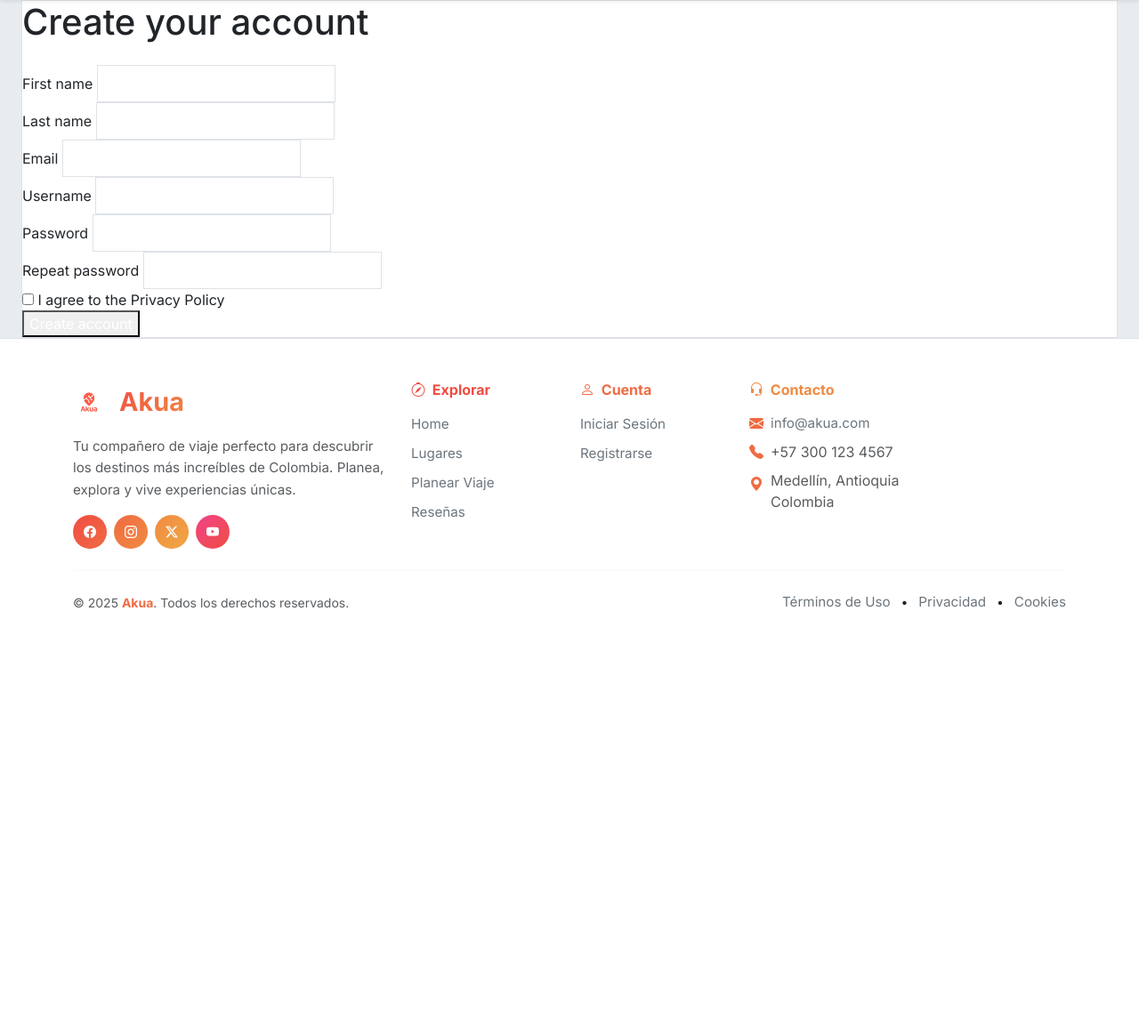
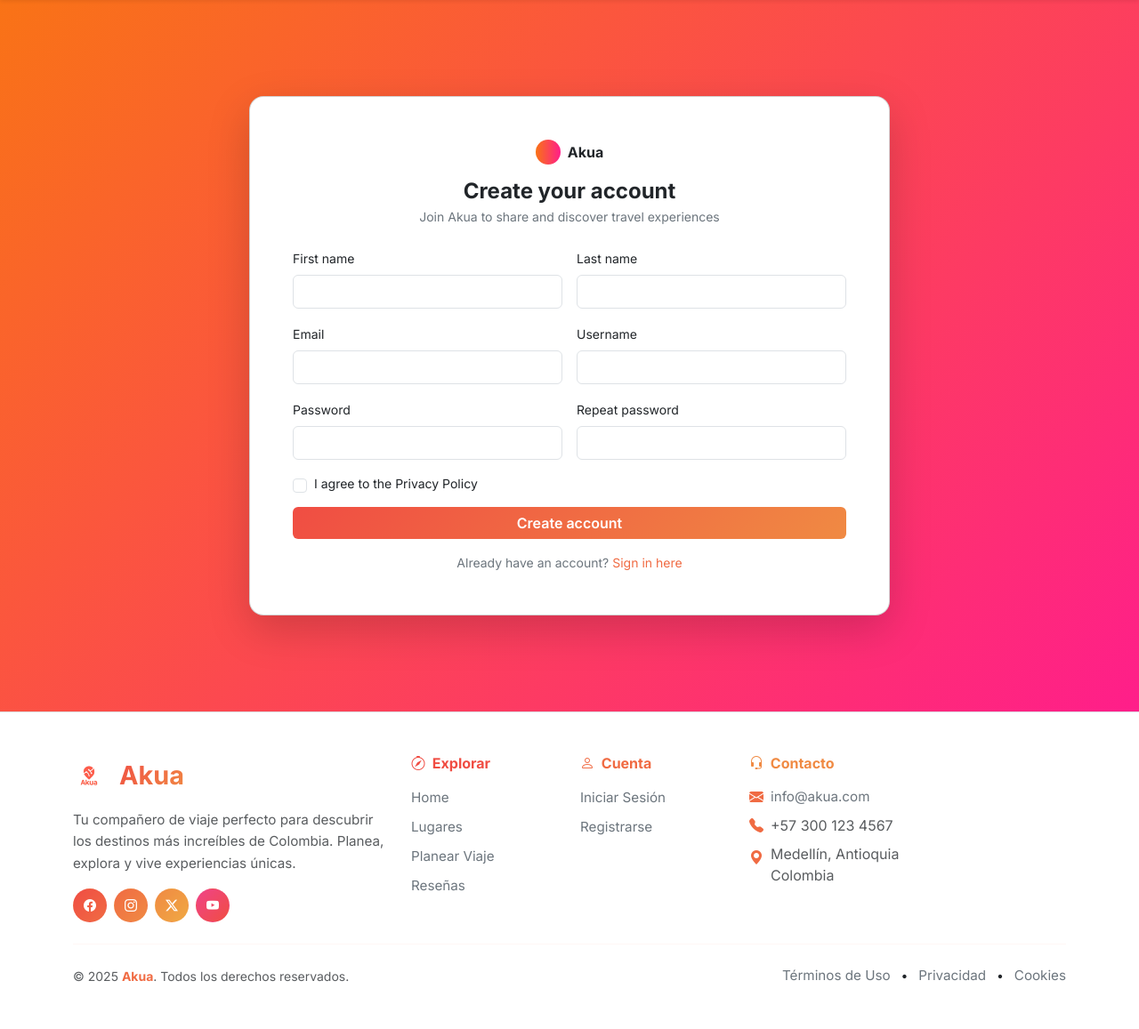
Before and after one commit to Luisagudelo372/Akua, a Django app: page /register/ in a window 1280 px wide. Shown: the part 67-1224 px from the top of the page at 89% size. Before the commit the page ends 751 px from the top, so only its background shows below. Run offline with Django 5.2, Linux system fonts and the light colour scheme.

Commit message:
Front Pagina Registro

```diff
--- a/core/templates/core/register.html
+++ b/core/templates/core/register.html
@@ -2,40 +2,64 @@
 
 {% block title %}Sign Up — Akua{% endblock %}
 {% block content %}
-<div class="min-h-[70vh] flex items-center justify-center px-4 py-12">
-    <div class="bg-white rounded-2xl shadow-card border w-full max-w-2xl p-6">
-        <h1 class="text-2xl font-bold mb-4">Create your account</h1>
-        <form method="post" action="{% url 'register' %}" class="grid grid-cols-1 md:grid-cols-2 gap-6">{% csrf_token %}
-            <div>
-                <label class="text-sm">First name</label>
-                <input name="first_name" class="w-full border rounded-lg px-3 py-2">
+<section class="min-vh-100 d-flex align-items-center justify-content-center bg-gradient-akua">
+    <div class="card shadow-lg rounded-4" style="max-width: 720px; width: 100%;">
+        <div class="card-body p-4 p-md-5">
+            <div class="d-flex align-items-center justify-content-center gap-2 mb-3">
+                <span class="navbar-brand-logo"><i class="bi bi-leaf-fill"></i></span>
+                <strong>Akua</strong>
             </div>
-            <div>
-                <label class="text-sm">Last name</label>
-                <input name="last_name" class="w-full border rounded-lg px-3 py-2">
+
+            <h1 class="h4 fw-bold text-center mb-1">Create your account</h1>
+            <p class="text-center text-secondary small mb-4">Join Akua to share and discover travel experiences</p>
+
+            <form method="post" action="{% url 'register' %}" class="row g-3">
+                {% csrf_token %}
+                <div class="col-md-6">
+                    <label class="form-label small">First name</label>
+                    <input name="first_name" class="form-control" required>
                 </div>
-            <div>
-                <label class="text-sm">Email</label>
-                <input type="email" name="email" class="w-full border rounded-lg px-3 py-2">
+
+                <div class="col-md-6">
+                    <label class="form-label small">Last name</label>
+                    <input name="last_name" class="form-control" required>
                 </div>
-            <div>
-                <label class="text-sm">Username</label>
-                <input name="username" class="w-full border rounded-lg px-3 py-2">
+
+                <div class="col-md-6">
+                    <label class="form-label small">Email</label>
+                    <input type="email" name="email" class="form-control" required>
                 </div>
-            <div>
-                <label class="text-sm">Password</label>
-                <input type="password" name="password1" class="w-full border rounded-lg px-3 py-2">
+
+                <div class="col-md-6">
+                    <label class="form-label small">Username</label>
+                    <input name="username" class="form-control" required>
                 </div>
-            <div>
-                <label class="text-sm">Repeat password</label>
-                <input type="password" name="password2" class="w-full border rounded-lg px-3 py-2">
+
+                <div class="col-md-6">
+                    <label class="form-label small">Password</label>
+                    <input type="password" name="password1" class="form-control" required>
                 </div>
-            <div class="md:col-span-2 flex items-center gap-2">
-                <input type="checkbox" class="size-4 rounded border">
-                <span class="text-sm">I agree to the Privacy Policy</span>
+
+                <div class="col-md-6">
+                    <label class="form-label small">Repeat password</label>
+                    <input type="password" name="password2" class="form-control" required>
                 </div>
-            <button class="md:col-span-2 rounded-lg py-2.5 text-white bg-gradient-to-r from-akua-orange to-akua-pink font-semibold">Create account</button>
+
+                <div class="col-12 d-flex align-items-center gap-2">
+                    <input type="checkbox" class="form-check-input" id="agree" required>
+                    <label for="agree" class="form-check-label small">I agree to the Privacy Policy</label>
+                </div>
+
+                <div class="col-12">
+                    <button class="btn btn-akua w-100">Create account</button>
+                </div>
+
+                <div class="col-12 text-center">
+                    <p class="small text-secondary mb-0">Already have an account? <a href="{% url 'login' %}">Sign in
+                            here</a></p>
+                </div>
             </form>
         </div>
     </div>
+</section>
 {% endblock %}
```
Lines whose indentation alone changed are shown as unchanged.
